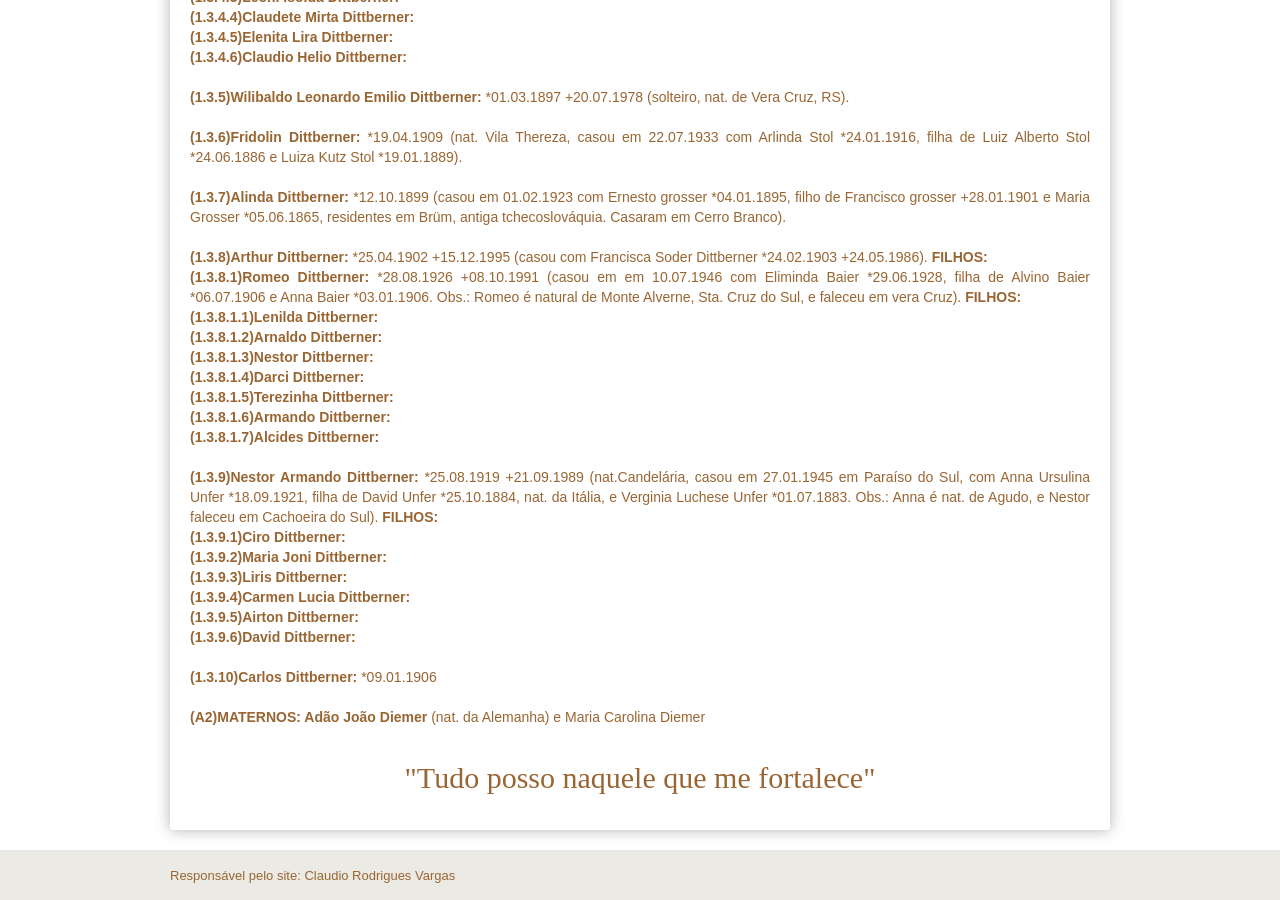
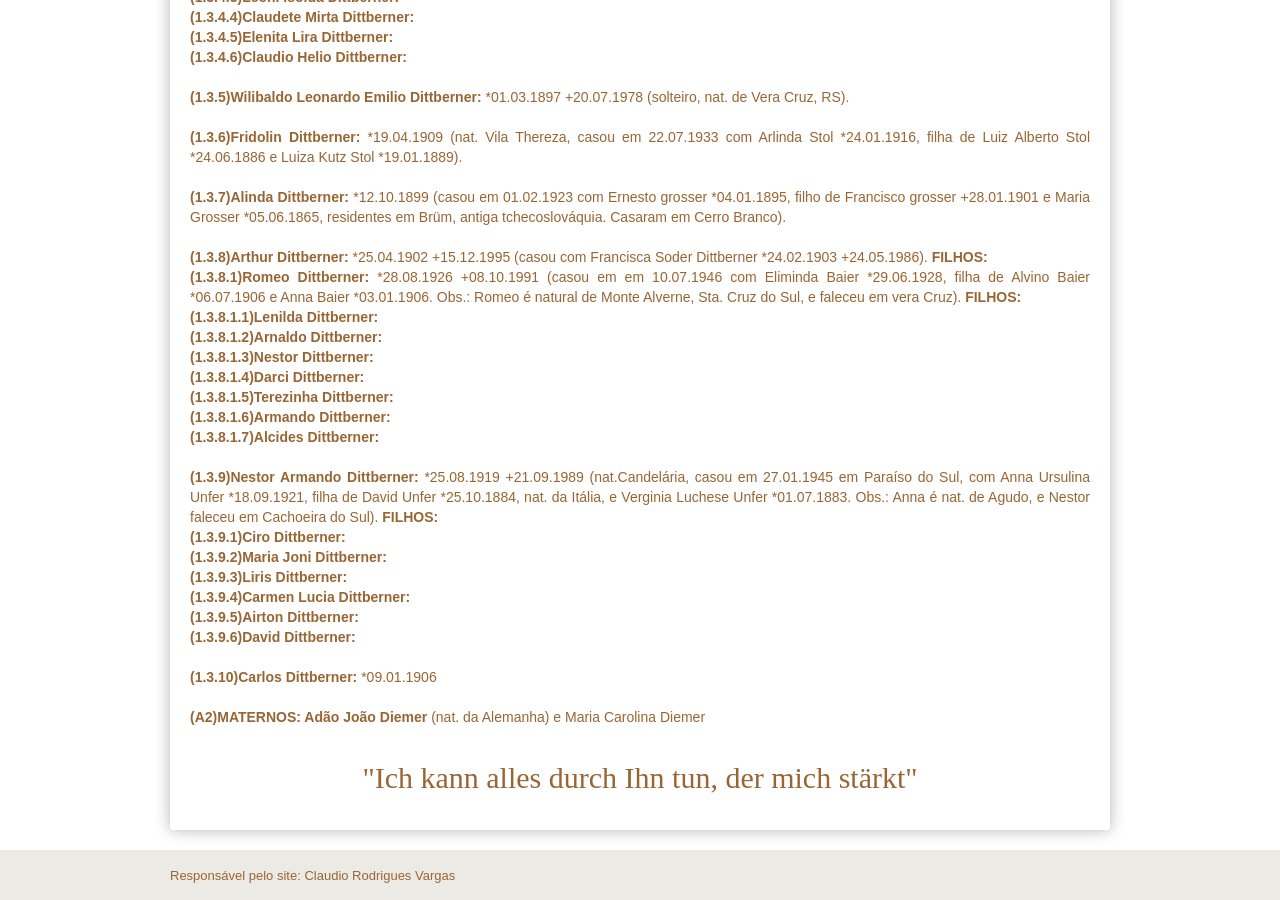
Before and after one commit to claudiovargas1955/claudiovargas1955.github.io, a Jekyll site: the page built from _pages/familia-dittberner.html, in a window 1280 px wide and 900 px high, scrolled down 2790 px. Built offline with Jekyll 4.4.1, drawn with Linux system fonts in a browser that asks for light colours; some web fonts are replaced.

Commit message:
Update familia-dittberner.html

```diff
--- a/_pages/familia-dittberner.html
+++ b/_pages/familia-dittberner.html
@@ -253,4 +253,4 @@ Carlos Nagel e Juliana Gerhard +10.05.1913, avós maternos: Jacob Gerhard e Juli
 
  <b>(A2)MATERNOS: Adão João Diemer  </b>(nat. da Alemanha) e Maria Carolina Diemer<br><br>
 
-<p style="text-align:center; color:#996633; font-size:30px; font-family: 'Rancho', cursive ">"Tudo posso naquele que me fortalece"</p>
+<p style="text-align:center; color:#996633; font-size:30px; font-family: 'Rancho', cursive ">"Ich kann alles durch Ihn tun, der mich stärkt"</p>
```
